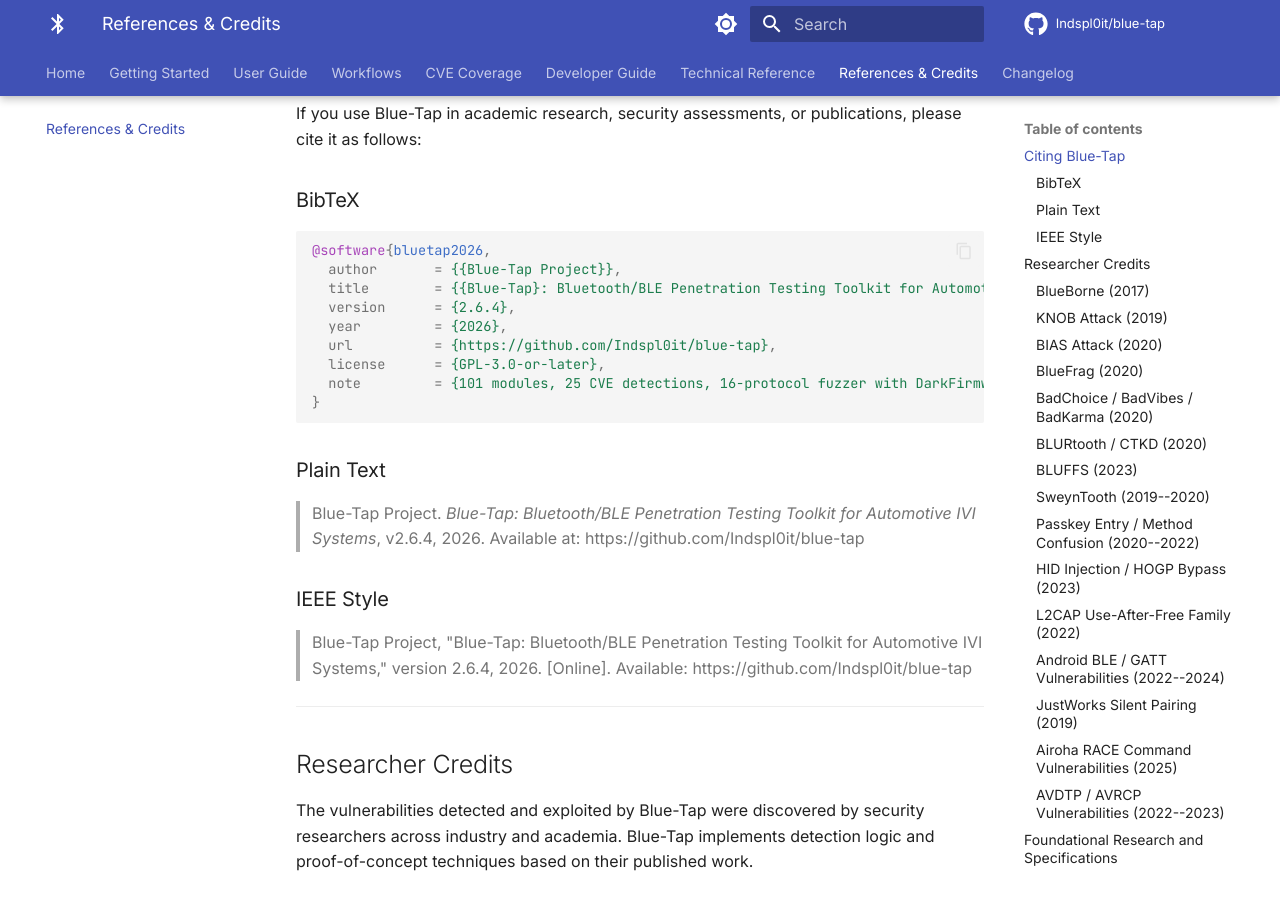
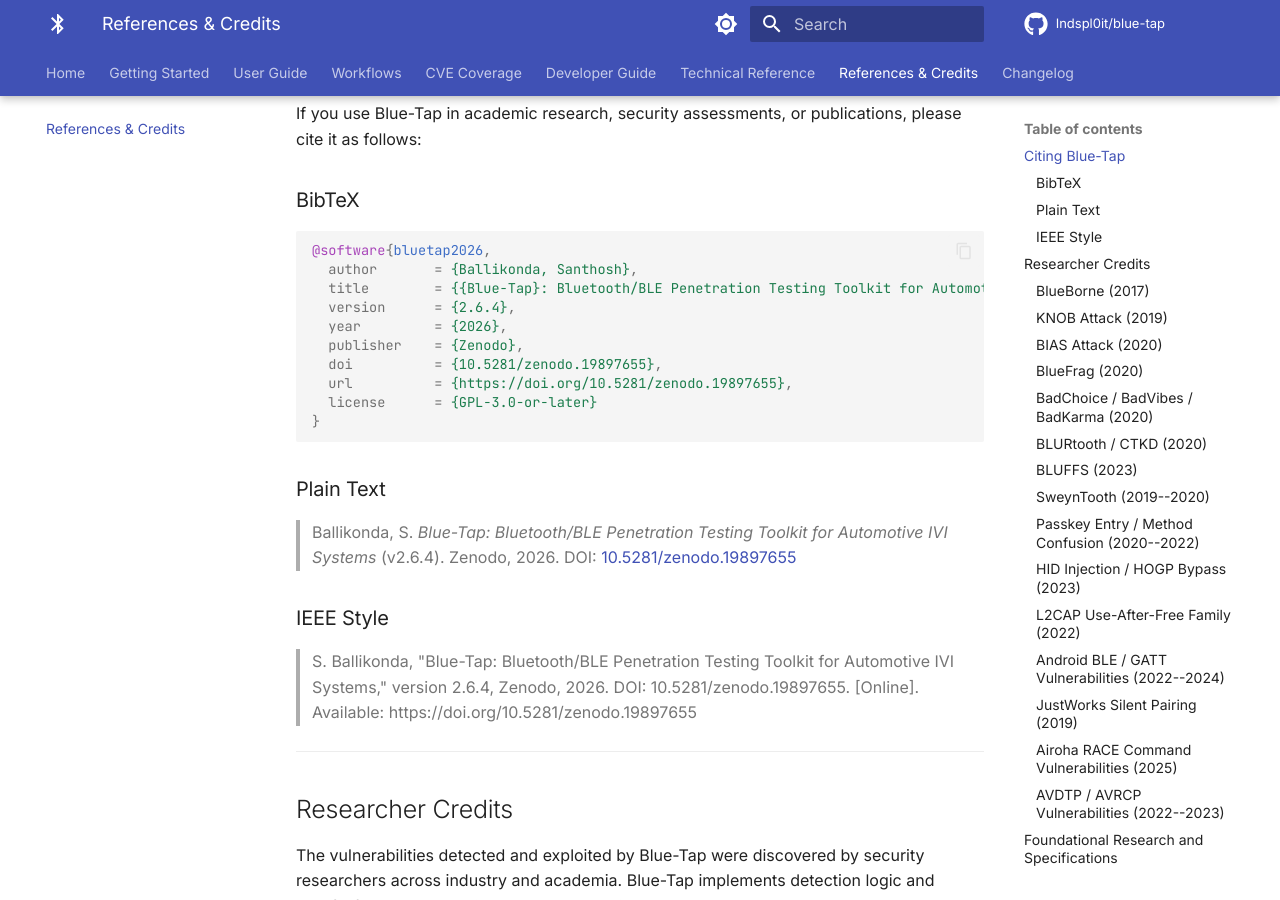
Before and after one commit to Indspl0it/blue-tap, an MkDocs documentation site: the page built from docs/references.md, in a window 1280 px wide and 900 px high, scrolled down 320 px. Built offline with MkDocs 1.6.1 and Material for MkDocs 9.7.7, drawn with Linux system fonts in a browser that asks for light colours; comment, search, counter and statistics services are not loaded.

Commit message:
docs: update citations to use Zenodo DOI 10.5281/zenodo.19897655

````diff
--- a/docs/references.md
+++ b/docs/references.md
@@ -12,23 +12,24 @@
 
 ```bibtex
 @software{bluetap2026,
-  author       = {{Blue-Tap Project}},
+  author       = {Ballikonda, Santhosh},
   title        = {{Blue-Tap}: Bluetooth/BLE Penetration Testing Toolkit for Automotive IVI Systems},
   version      = {2.6.4},
   year         = {2026},
-  url          = {https://github.com/Indspl0it/blue-tap},
-  license      = {GPL-3.0-or-later},
-  note         = {101 modules, 25 CVE detections, 16-protocol fuzzer with DarkFirmware support}
+  publisher    = {Zenodo},
+  doi          = {10.5281/zenodo.19897655},
+  url          = {https://doi.org/10.5281/zenodo.19897655},
+  license      = {GPL-3.0-or-later}
 }
 ```
 
 ### Plain Text
 
-> Blue-Tap Project. *Blue-Tap: Bluetooth/BLE Penetration Testing Toolkit for Automotive IVI Systems*, v2.6.4, 2026. Available at: https://github.com/Indspl0it/blue-tap
+> Ballikonda, S. *Blue-Tap: Bluetooth/BLE Penetration Testing Toolkit for Automotive IVI Systems* (v2.6.4). Zenodo, 2026. DOI: [10.5281/zenodo.19897655](https://doi.org/10.5281/zenodo.19897655)
 
 ### IEEE Style
 
-> Blue-Tap Project, "Blue-Tap: Bluetooth/BLE Penetration Testing Toolkit for Automotive IVI Systems," version 2.6.4, 2026. [Online]. Available: https://github.com/Indspl0it/blue-tap
+> S. Ballikonda, "Blue-Tap: Bluetooth/BLE Penetration Testing Toolkit for Automotive IVI Systems," version 2.6.4, Zenodo, 2026. DOI: 10.5281/zenodo.19897655. [Online]. Available: https://doi.org/10.5281/zenodo.19897655
 
 ---
 
````
